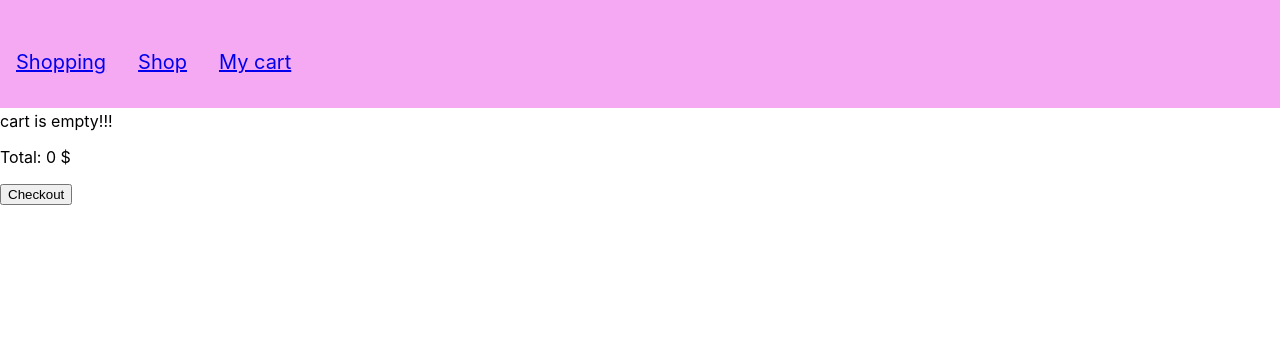
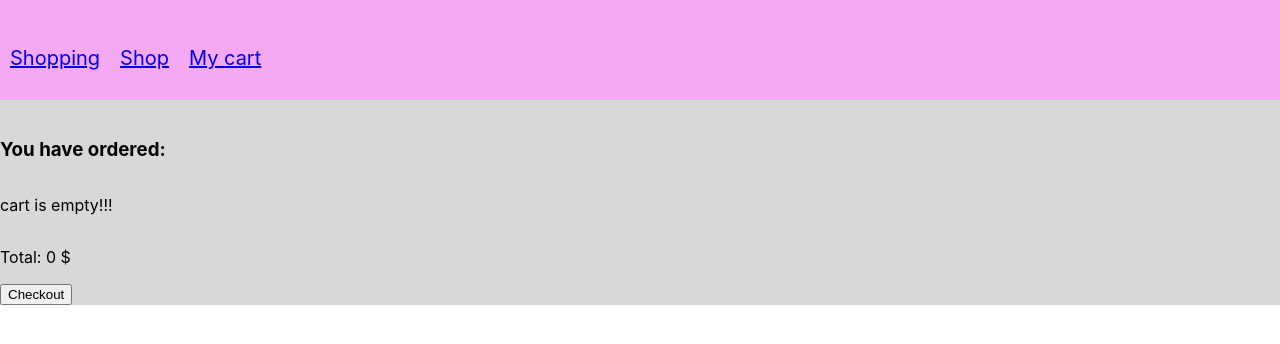
Before and after one commit to sandrapadua/Watch-Shopping-App, a React (Create React App) app: page /shoppingCart in a window 1280 px wide. Shown: the top 344 px of the page. Built offline with nearby package versions, Linux system fonts and the light colour scheme.

Commit message:
styling in progress

```diff
--- a/src/App.css
+++ b/src/App.css
@@ -24,7 +24,7 @@
   display: block;
   color: #f2f2f2;
   text-align: center;
-  padding: 14px 16px;
+  padding: 10px 10px;
   text-decoration: none;
   font-size: 20px;
 }
@@ -35,7 +35,12 @@
 }
 
 .flex-container{
+  padding-top: 50px;
   display: flex;
   flex-direction: column;
   background-color: #D8D8D8;
 }
+
+.cursor{
+  cursor: pointer;
+}
--- a/src/components/ShoppingCart.js
+++ b/src/components/ShoppingCart.js
@@ -30,7 +30,7 @@ let addedItems = items.length ?
                        <div>
                         <li key={item.id}>
                         <div>
-                        <img className ='image-size' src={item.image} alt={item.Manufacturer}/><br/>
+                        <img className ='image-size'src={item.image} alt={item.Manufacturer}/><br/>
 
                                         <span >{item.Manufacturer}</span>
                                         <p>{item.desc}</p>
@@ -51,7 +51,7 @@ let addedItems = items.length ?
                 <p>cart is empty!!!</p>
              )
 
-        return(<div className="cart">
+        return(<div className="flex-container">
         <h3>You have ordered:</h3>
         {addedItems}
 <Reciept/>
--- a/src/components/ShoppingListContainer.js
+++ b/src/components/ShoppingListContainer.js
@@ -18,13 +18,14 @@ render(){
         return(
             <div  className ='flex-container' key={item.id}>
                     <div >
+
                     <h1 >{item.Manufacturer}</h1>
                     <img className ='image-size' src={item.image} alt={item.Manufacturer}/><br/>
                         <p>{item.desc}</p>
                         <p>{item.Material}</p>
                         <p>{item.color}</p>
                         <p><b>Price: {item.Price}$</b></p>
-                        <span  onClick={()=>{this.handleClick(item.id)}}><i>Add to cart</i></span><br/><br/>
+                        <span className ='cursor' onClick={()=>{this.handleClick(item.id)}}><i>Add to cart</i></span><br/><br/>
                     </div>
              </div>
 
```
